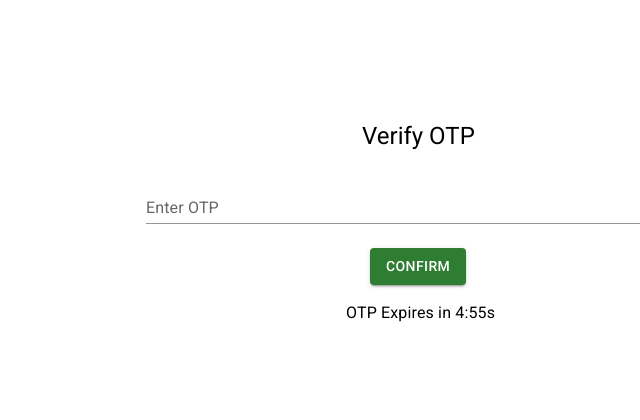
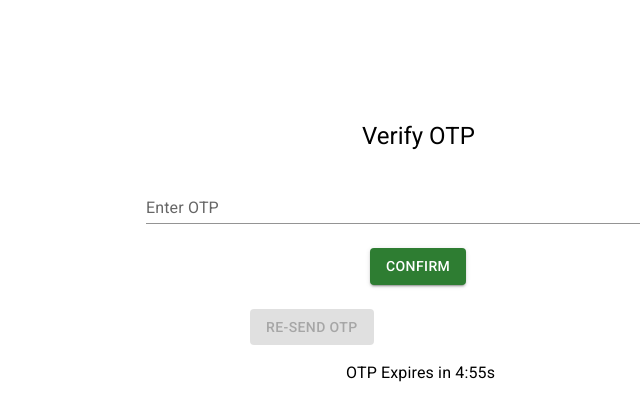
Before and after one commit to AbdulRehman-9876/Todolist, a React (Create React App) app in the folder Frontend/: page /verifyOtp in a window 1280 px wide. Shown: the top 420 px of the page, without its empty margins (218-858 px from the left). Built offline with nearby package versions, Linux system fonts and the light colour scheme.

Commit message:
Updated Token files

```diff
--- a/Frontend/src/Components/User/VerifyUserOTP.jsx
+++ b/Frontend/src/Components/User/VerifyUserOTP.jsx
@@ -72,9 +72,11 @@ export default function VerifyUserOTP() {
         >
           Confirm
         </Button>{" "}
+        <Button color="secodary" variant="contained" sx={{ ml: 13, mt: 3 }} disabled >
+          Re-send OTP
+        </Button>
         <Typography sx={{ mt: 2, mb: 3, ml: 25 }}>
-          OTP Expires in {minutes}:{seconds < 10 ? `0${seconds}` : seconds}
-          s
+          OTP Expires in {minutes}:{seconds < 10 ? `0${seconds}` : seconds}s
         </Typography>
       </Container>
     </>
```
